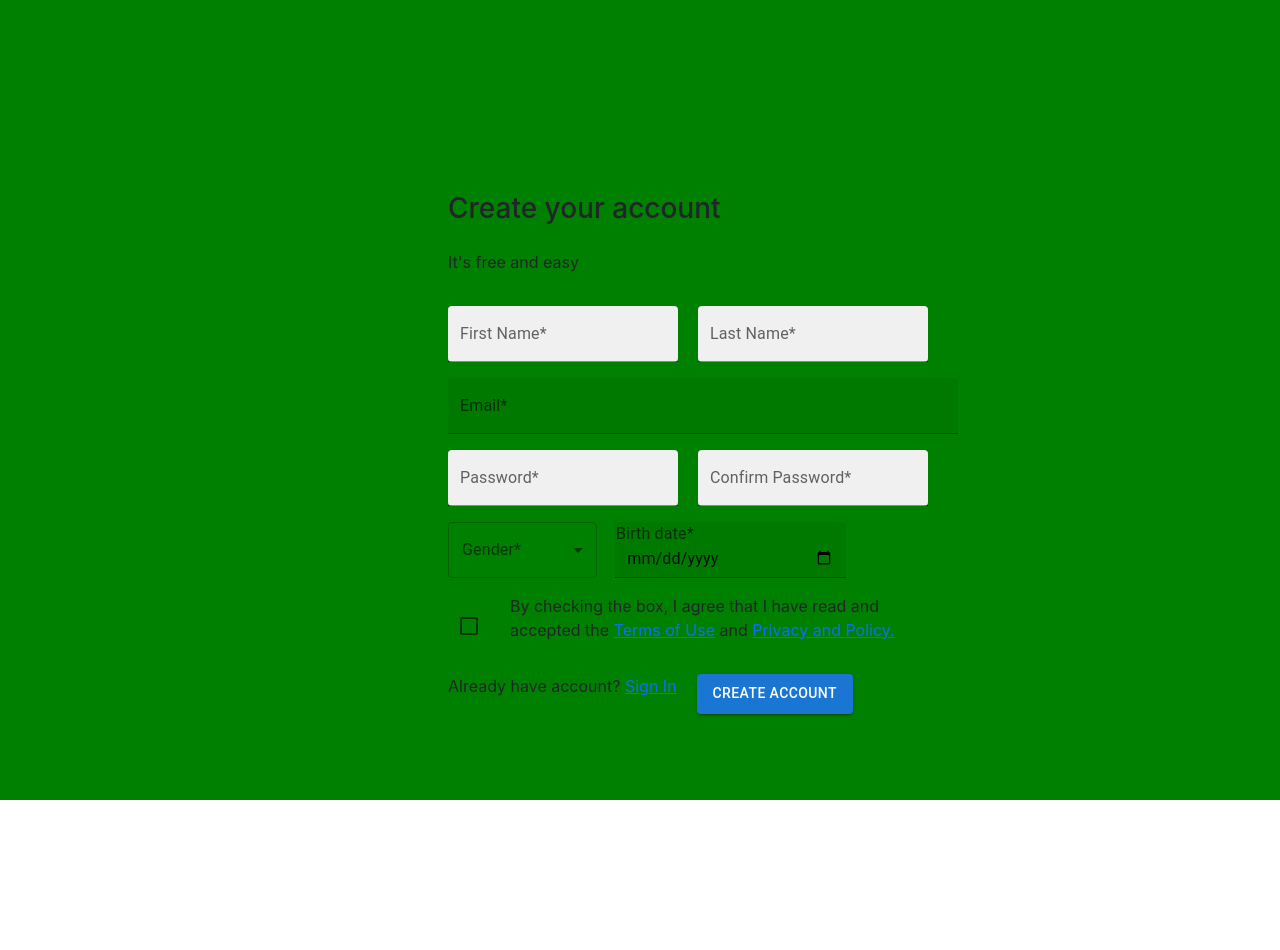
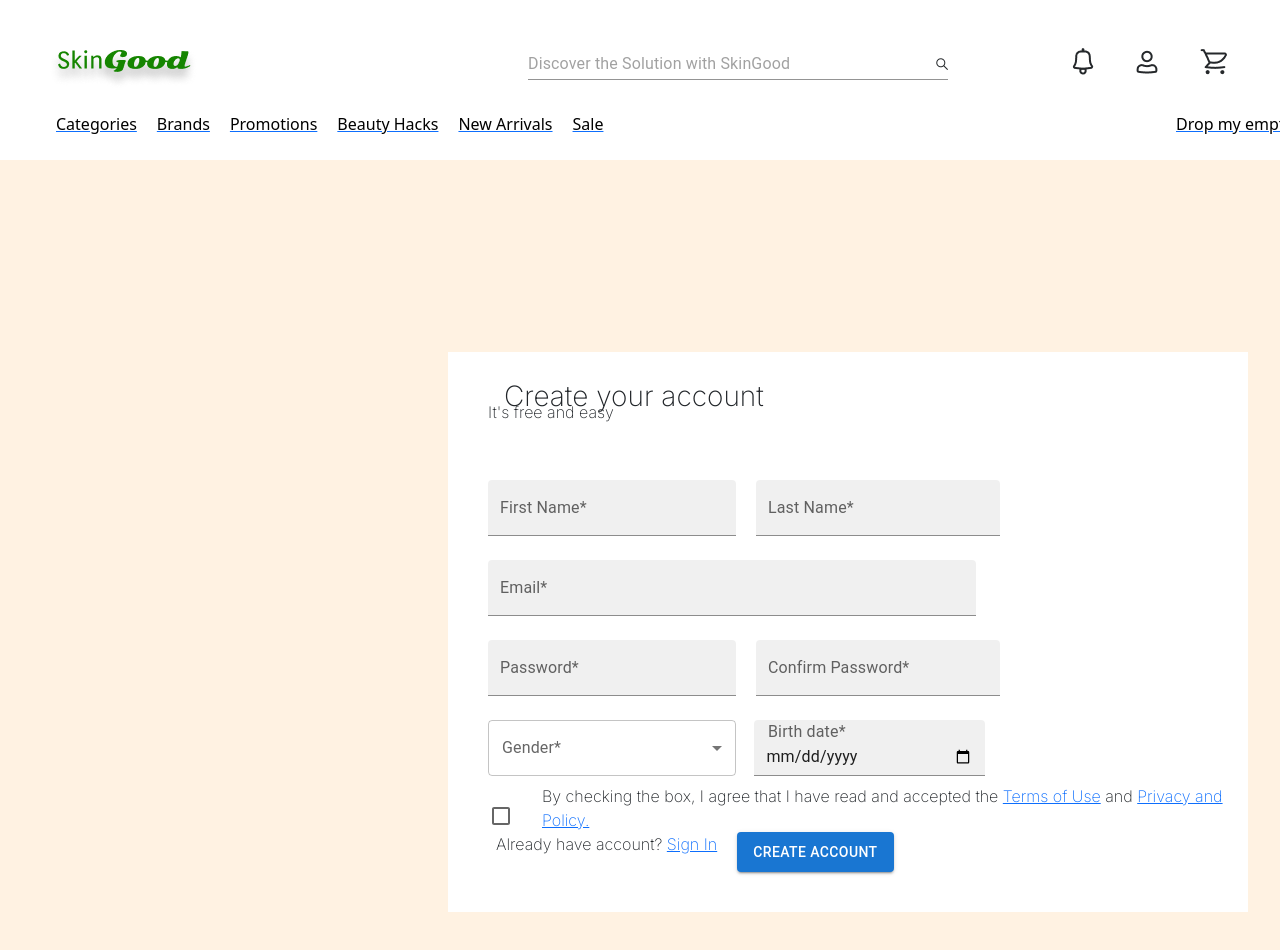
Before and after one commit to VinncentWong/SkinGood-FE, a React (Create React App) app: page /register in a window 1280 px wide. Shown: the top 950 px of the page. Before the commit the page ends 848 px from the top, so only its background shows below. Built offline with nearby package versions, Linux system fonts and the light colour scheme; the HTML template or start-up script is replaced by a standard one.

Commit message:
add new styling to several components

```diff
--- a/public/index.html
+++ b/public/index.html
@@ -24,6 +24,9 @@
       work correctly both with client-side routing and a non-root public URL.
       Learn how to configure a non-root public URL by running `npm run build`.
     -->
+    <link rel="preconnect" href="https://fonts.googleapis.com">
+    <link rel="preconnect" href="https://fonts.gstatic.com" crossorigin>
+    <link href="https://fonts.googleapis.com/css2?family=Inter:wght@200&family=Kanit:ital,wght@1,300&display=swap" rel="stylesheet">
     <title>React App</title>
   </head>
   <body>
--- a/src/Components/Navbar/NavbarTwo.tsx
+++ b/src/Components/Navbar/NavbarTwo.tsx
@@ -3,13 +3,13 @@
 export const NavbarTwo = (): JSX.Element => {
     return (
         <div id = "navbar-2">
-            <a href = "https://www.google.com"><span>Categories</span></a>
-            <a href = "https://www.google.com"><span>Brands</span></a>
-            <a href = "https://www.google.com"><span>Promotions</span></a>
-            <a href = "https://www.google.com"><span>Beauty Hacks</span></a>
-            <a href = "https://www.google.com"><span>New Arrivals</span></a>
-            <a href = "https://www.google.com"><span>Sale</span></a>
-            <a href = "https://www.google.com" id = "drop-my-empty-a"><span>Drop my empty</span></a>
+            <a href = "https://www.google.com"><span className = "a">Categories</span></a>
+            <a href = "https://www.google.com"><span className = "a">Brands</span></a>
+            <a href = "https://www.google.com"><span className = "a">Promotions</span></a>
+            <a href = "https://www.google.com"><span className = "a">Beauty Hacks</span></a>
+            <a href = "https://www.google.com"><span className = "a">New Arrivals</span></a>
+            <a href = "https://www.google.com"><span className = "a">Sale</span></a>
+            <a href = "https://www.google.com" id = "drop-my-empty-a"><span className = "a">Drop my empty</span></a>
         </div>
     );
 }
--- a/src/Pages/RegisterPage.tsx
+++ b/src/Pages/RegisterPage.tsx
@@ -13,30 +13,30 @@ export const RegisterPage = () => {
             <div id = "register-page">
                 <div className="content-register-box">
                     <Box component="form" className = "box-register">
-                        <h3>Create your account</h3>
-                        <p>It's free and easy</p>
-                        <div className = "register-box">
+                            <h3 id = "create-account-text">Create your account</h3>
+                            <p id = "free-easy-text">It's free and easy</p>
+                            <div className = "register-box" id = "input-1">
                                 <FormControlComponent variant = "filled" id = "input-firstname" type = "text" className="form-control" label="First Name*" placeHolder="Enter your first name"></FormControlComponent>
                                 <FormControlComponent variant = "filled" id = "input-lastname"type = "text" className="form-control" label="Last Name*" placeHolder="Enter your last name"></FormControlComponent>
                             </div>
-                        <div className = "register-box">
+                            <div className = "register-box" id = "input-2">
                                 <FormControlComponent variant = "filled" id = "input-email" type = "email" className="form-control-email" label="Email*" placeHolder="Enter your email"></FormControlComponent>
                             </div>
-                        <div className = "register-box">
+                            <div className = "register-box" id = "input-3">
                                 <FormControlComponent variant = "filled" id = "input-password" type = "password" className="form-control" label="Password*" placeHolder="Enter your password"></FormControlComponent>
                                 <FormControlComponent variant = "filled" id = "input-confirm-password" type = "password" className="form-control" label="Confirm Password*" placeHolder="Enter your password again"></FormControlComponent>
                             </div>
-                        <div className = "register-box">
+                            <div className = "register-box" id = "input-4">
                                 <ComboBoxComponents label="Gender*" className = "form-gender"></ComboBoxComponents>
                                 <FormLabel htmlFor="date-input" id = "date-label">Birth date*</FormLabel>
                                 <div></div>
                                 <FormControlComponent variant = "filled" id = "date-input" type = "date" className="form-date" placeHolder="DD/MM/YYYY" label=""></FormControlComponent>
                             </div>
-                        <div className = "register-box">
+                            <div className = "register-box" id = "input-5">
                                 <Checkbox className = "check-box"></Checkbox>
                                 <p>By checking the box, I agree that I have read and accepted the <a href = "https://www.google.com">Terms of Use</a> and <a href = "https://www.google.com">Privacy and Policy.</a></p>
                             </div>
-                        <div className = "register-box">
+                            <div className = "register-box" id = "input-6">
                                 <p>Already have account? <a href = "https://www.google.com">Sign In</a></p>
                                 <ButtonComponent variant="contained">Create Account</ButtonComponent>
                             </div>
--- a/src/index.css
+++ b/src/index.css
@@ -3,9 +3,12 @@ img{
 }
 
 p, h1, h2, h3{
-  font-family: 'Inter';
+  font-family: 'Inter', sans-serif;
 }
 
+.a{
+  color: black;
+}
 #landing-page{
   position: absolute;
   width: 100%;
@@ -20,8 +23,10 @@ p, h1, h2, h3{
 #register-page{
   position: absolute;
   width: 100%;
-  height: 100%;
-  background-color: green;
+  height: 150%;
+  background-color: #FFF2E2;
+  /* background-color: green; */
+  top: 10em;
 }
 
 .check-box{
@@ -34,18 +39,12 @@ p, h1, h2, h3{
   gap: 20px;
   align-items: stretch;
 }
-
-.form-control-email{
-  width: 209%;
-}
-
 .icon-search{
   height: 12px;
 }
 
 #navbar-1{
-  background-color: white;
-  width: 100%;
+  background-color: white !important;
   position: absolute;
   display: flex;
   flex-direction: row;
@@ -74,7 +73,9 @@ p, h1, h2, h3{
   display: flex;
   flex-direction: column;
   position: absolute;
-  width: 30em;
+  background-color: white !important;
+  width: 50em;
+  height: 35em;
   top: 12em;
   left: 28em;
   gap: 1em;
@@ -146,9 +147,62 @@ p, h1, h2, h3{
   left: 2em;
   top: 2em;
 }
-/*
-.content-register-box{
+
+#create-account-text{
   position: absolute;
-  background-size: contain;
-  background: green;
-} */
+  left: 2em;
+  top: 1em;
+}
+
+#free-easy-text{
+  position: absolute;
+  left: 2.5em;
+  top: 3em;
+}
+
+#input-1{
+  position: absolute;
+  left: 2.5em;
+  top: 8em;
+}
+#input-2{
+  position: absolute;
+  top: 13em;
+  left: 2.5em;
+}
+
+#input-3{
+  position: absolute;
+  top: 18em;
+  left: 2.5em;
+}
+
+#input-4{
+  position: absolute;
+  width: 50em;
+  top: 23em;
+  left: 2.5em;
+}
+
+#input-5{
+  position: absolute;
+  top: 27em;
+  left: 2em;
+}
+#input-6{
+  position: absolute;
+  top: 30em;
+  left: 3em;
+}
+
+#input-password{
+  width: 14em;
+}
+
+#input-email{
+  width: 29em;
+}
+
+#input-firstname{
+  width: 14em;
+}
```
Lines whose indentation alone changed are shown as unchanged.
